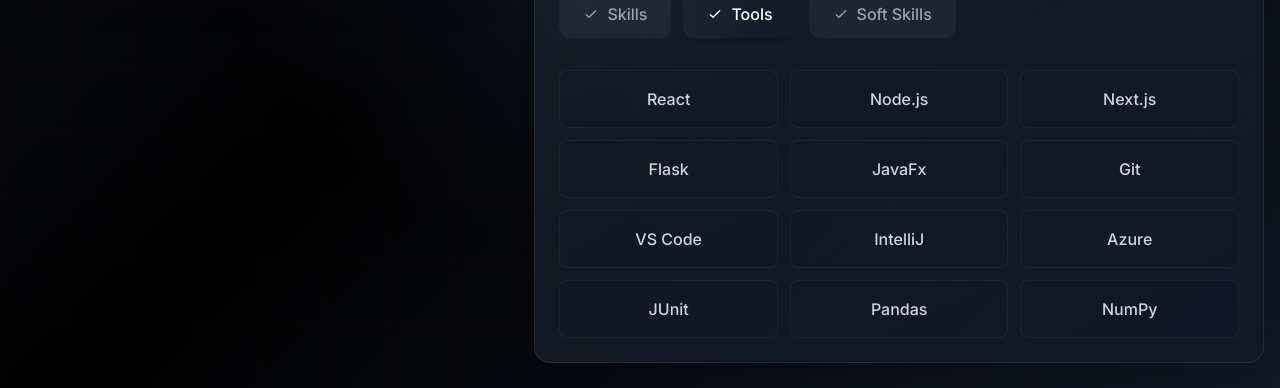
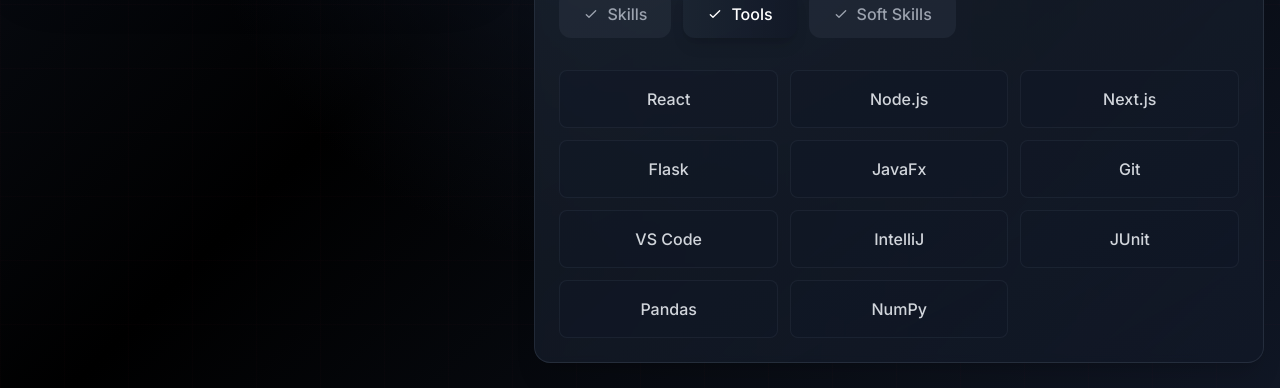
Before and after one commit to rahma-a1/personal-portfolio, a React (Vite) app: page / in a window 1280 px wide. Both pictures are taken after a click on the button "Tools". Shown: the part 1628-2016 px from the top of the page. Built offline with nearby package versions, Linux system fonts and the light colour scheme.

Commit message:
Fixed about section

```diff
--- a/src/About.jsx
+++ b/src/About.jsx
@@ -136,7 +136,7 @@
 
                 {activeTab === 'tools' && (
                   <div className="grid grid-cols-2 md:grid-cols-3 gap-3">
-                    {['React', 'Node.js', 'Next.js', 'Flask', 'JavaFx', 'Git', 'VS Code', 'IntelliJ', 'Azure', 'JUnit', 'Pandas', 'NumPy'].map((tool) => (
+                    {['React', 'Node.js', 'Next.js', 'Flask', 'JavaFx', 'Git', 'VS Code', 'IntelliJ', 'JUnit', 'Pandas', 'NumPy'].map((tool) => (
                       <div key={tool} className="bg-gray-900/40 rounded-lg p-4 text-center border border-gray-700/30 hover:border-burgundy-500/50 hover:bg-gray-900/60 transition-all duration-300 group">
                         <span className="text-gray-300 font-sans-elegant font-medium group-hover:text-white">{tool}</span>
                       </div>
```
